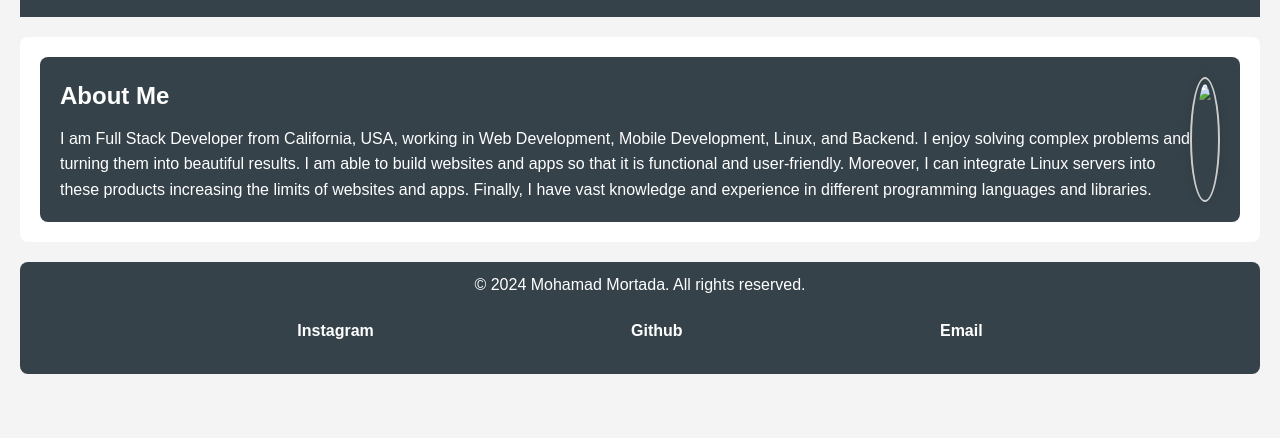
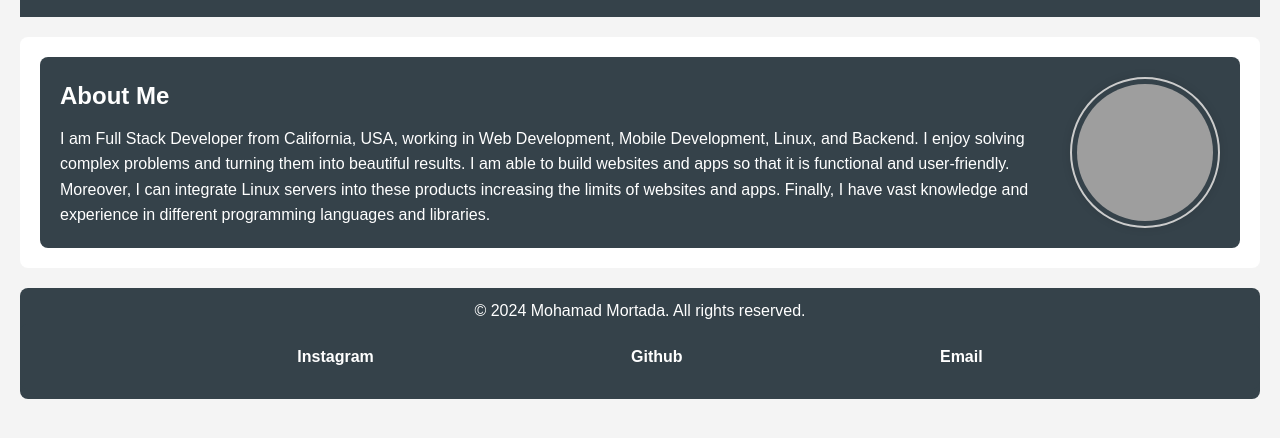
Before and after one commit to thedev132/boba-drops-website, a plain HTML site: page index.html in a window 1280 px wide. Shown: the part 74-512 px from the top of the page. Drawn offline with Linux system fonts and the light colour scheme; the site is published under a folder, as on GitHub Pages, so addresses that start at the root find nothing.

Commit message:
Potential Fix for image

```diff
--- a/index.html
+++ b/index.html
@@ -20,7 +20,7 @@
                 I am able to build websites and apps so that it is functional and user-friendly. Moreover, I can integrate Linux servers into these products increasing the limits of websites and apps. Finally, I have vast knowledge and experience in different programming languages and libraries.
                 </p>
             </div>
-            <img src="/image.png">
+            <img src="image.png">
         </div>
     </section>
 
```
